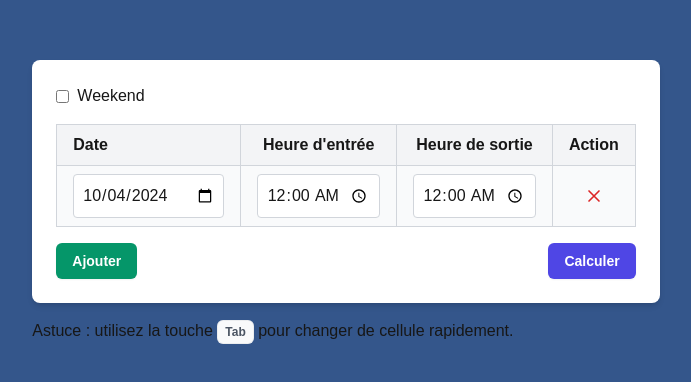
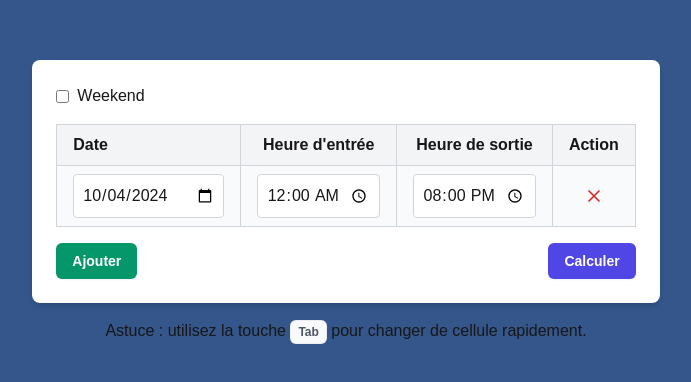
Before and after one commit to damienmillet/timesheet, a Next.js app: page / in a window 1280 px wide. Shown: the part 198-580 px from the top of the page, without its empty margins (294-985 px from the left). Built offline with nearby package versions, Linux system fonts and the light colour scheme.

Commit message:
Refactor TimeForm component and update import in page.tsx

```diff
--- a/components/ui/form.tsx
+++ b/components/ui/form.tsx
@@ -14,7 +14,7 @@ interface TimeRow {
 }
 
 export default function TimeForm() {
-  const [rows, setRows] = useState<TimeRow[]>([{ day: new Date().toISOString().split('T')[0], startTime: '00:00', endTime: '00:00', isValid: true, errorMessage: null, dateError: null }]);
+  const [rows, setRows] = useState<TimeRow[]>([{ day: new Date().toISOString().split('T')[0], startTime: '00:00', endTime: '20:00', isValid: true, errorMessage: null, dateError: null }]);
   const [totalTime, setTotalTime] = useState<string | null>(null);
   const [globalErrorMessage, setGlobalErrorMessage] = useState<string | null>(null);
   const [includeWeekends, setIncludeWeekends] = useState<boolean>(false);
@@ -36,7 +36,7 @@ export default function TimeForm() {
     const newRow: TimeRow = {
       day: new Date().toISOString().split('T')[0], // Format YYYY-MM-DD
       startTime: '00:00',
-      endTime: '00:00',
+      endTime: '20:00',
       isValid: true,
       errorMessage: null,
       dateError: null
@@ -90,7 +90,7 @@ export default function TimeForm() {
 
       if (startTime && endTime && endTime <= startTime) {
         newRows[index].isValid = false;
-        newRows[index].errorMessage = `L'heure de sortie doit être supérieure à l'heure d'entrée pour la ligne ${index + 1}.`;
+        newRows[index].errorMessage = `L'heure de sortie doit être supérieure à l'heure d'entrée.`;
       } else {
         newRows[index].isValid = true;
         newRows[index].errorMessage = null;
@@ -221,7 +221,7 @@ export default function TimeForm() {
           </div>
         )}
       </div>
-      <p className="mt-4">Astuce : utilisez la touche <span className="inline-flex items-center rounded-md bg-gray-50 px-2 py-1 text-xs font-medium text-gray-600 ring-1 ring-inset ring-gray-500/10"><b>Tab</b></span> pour changer de cellule rapidement.</p>
+      <p className="mt-4 text-center">Astuce : utilisez la touche <span className="inline-flex items-center rounded-md bg-gray-50 px-2 py-1 text-xs font-medium text-gray-600 ring-1 ring-inset ring-gray-500/10"><b>Tab</b></span> pour changer de cellule rapidement.</p>
     </div>
   );
 }
```
